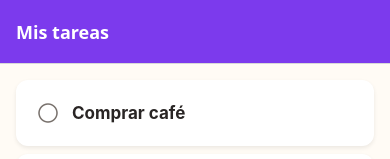
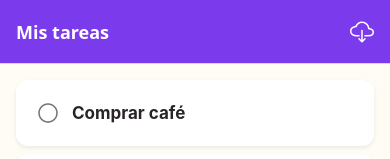
Before and after one commit to ibilleke/todo-list-app-movil, a React Native app in the folder app/: screen /TaskList in a window 390 px wide. Shown: the top 159 px of the page. Built offline with nearby package versions, Linux system fonts and the light colour scheme.

Commit message:
feat: import tasks from JSONPlaceholder with dedup and retry

```diff
--- /dev/null
+++ b/app/src/api/jsonPlaceholder.ts
@@ -0,0 +1,16 @@
+export type JsonPlaceholderTodo = {
+  userId: number;
+  id: number;
+  title: string;
+  completed: boolean;
+};
+
+const TODOS_URL = "https://jsonplaceholder.typicode.com/todos";
+
+export async function fetchTodos(): Promise<JsonPlaceholderTodo[]> {
+  const response = await fetch(TODOS_URL);
+  if (!response.ok) {
+    throw new Error(`JSONPlaceholder respondió con estado ${response.status}`);
+  }
+  return (await response.json()) as JsonPlaceholderTodo[];
+}
--- a/app/src/screens/TaskListScreen.tsx
+++ b/app/src/screens/TaskListScreen.tsx
@@ -1,11 +1,12 @@
-import { useCallback, useState } from "react";
-import { StyleSheet, View, FlatList, Pressable } from "react-native";
+import { useCallback, useLayoutEffect, useState } from "react";
+import { ActivityIndicator, StyleSheet, View, FlatList, Pressable, Text } from "react-native";
 import { useFocusEffect } from "@react-navigation/native";
 import { Ionicons } from "@expo/vector-icons";
 import type { NativeStackScreenProps } from "@react-navigation/native-stack";
 import type { RootStackParamList } from "../navigation/types";
-import { colors, radius, shadow, spacing } from "../theme/colors";
+import { colors, radius, shadow, spacing, typography } from "../theme/colors";
 import { getTasks, saveTask } from "../storage/taskStorage";
+import { fetchTodos } from "../api/jsonPlaceholder";
 import type { Task } from "../types/Task";
 import TaskCard from "../components/TaskCard";
 
@@ -37,6 +38,8 @@ const MOCK_TASKS: Task[] = [
 
 export default function TaskListScreen({ navigation }: Props) {
   const [tasks, setTasks] = useState<Task[]>([]);
+  const [isImporting, setIsImporting] = useState(false);
+  const [importError, setImportError] = useState<string | null>(null);
 
   useFocusEffect(
     useCallback(() => {
@@ -63,8 +66,58 @@ export default function TaskListScreen({ navigation }: Props) {
     setTasks((current) => current.map((t) => (t.id === updated.id ? updated : t)));
   };
 
+  const handleImport = async () => {
+    setImportError(null);
+    setIsImporting(true);
+    try {
+      const todos = await fetchTodos();
+      const existing = await getTasks();
+      const importedIds = new Set(
+        existing.filter((t) => t.source === "jsonplaceholder").map((t) => t.id)
+      );
+      const newTasks: Task[] = todos
+        .filter((todo) => !importedIds.has(`jsonplaceholder-${todo.id}`))
+        .map((todo) => ({
+          id: `jsonplaceholder-${todo.id}`,
+          title: todo.title,
+          completed: todo.completed,
+          createdAt: new Date().toISOString(),
+          source: "jsonplaceholder" as const,
+        }));
+      for (const task of newTasks) {
+        await saveTask(task);
+      }
+      setTasks(await getTasks());
+    } catch {
+      setImportError("No se pudo importar. Revisá tu conexión.");
+    } finally {
+      setIsImporting(false);
+    }
+  };
+
+  useLayoutEffect(() => {
+    navigation.setOptions({
+      headerRight: () =>
+        isImporting ? (
+          <ActivityIndicator color={colors.surface} style={styles.headerButton} />
+        ) : (
+          <Pressable style={styles.headerButton} onPress={handleImport} hitSlop={8}>
+            <Ionicons name="cloud-download-outline" size={24} color={colors.surface} />
+          </Pressable>
+        ),
+    });
+  }, [navigation, isImporting]);
+
   return (
     <View style={styles.container}>
+      {importError && (
+        <View style={styles.errorBanner}>
+          <Text style={styles.errorText}>{importError}</Text>
+          <Pressable style={styles.retryButton} onPress={handleImport}>
+            <Text style={styles.retryButtonText}>Reintentar</Text>
+          </Pressable>
+        </View>
+      )}
       <FlatList
         data={tasks}
         keyExtractor={(item) => item.id}
@@ -109,4 +162,34 @@ const styles = StyleSheet.create({
     justifyContent: "center",
     ...shadow.card,
   },
+  headerButton: {
+    marginRight: spacing.md,
+  },
+  errorBanner: {
+    flexDirection: "row",
+    alignItems: "center",
+    justifyContent: "space-between",
+    backgroundColor: colors.surface,
+    borderRadius: radius.md,
+    padding: spacing.md,
+    margin: spacing.md,
+    marginBottom: 0,
+    gap: spacing.sm,
+  },
+  errorText: {
+    ...typography.body,
+    color: colors.error,
+    flex: 1,
+  },
+  retryButton: {
+    backgroundColor: colors.primary,
+    borderRadius: radius.sm,
+    paddingVertical: spacing.xs,
+    paddingHorizontal: spacing.sm,
+  },
+  retryButtonText: {
+    ...typography.label,
+    color: colors.surface,
+    fontWeight: "700",
+  },
 });
```
